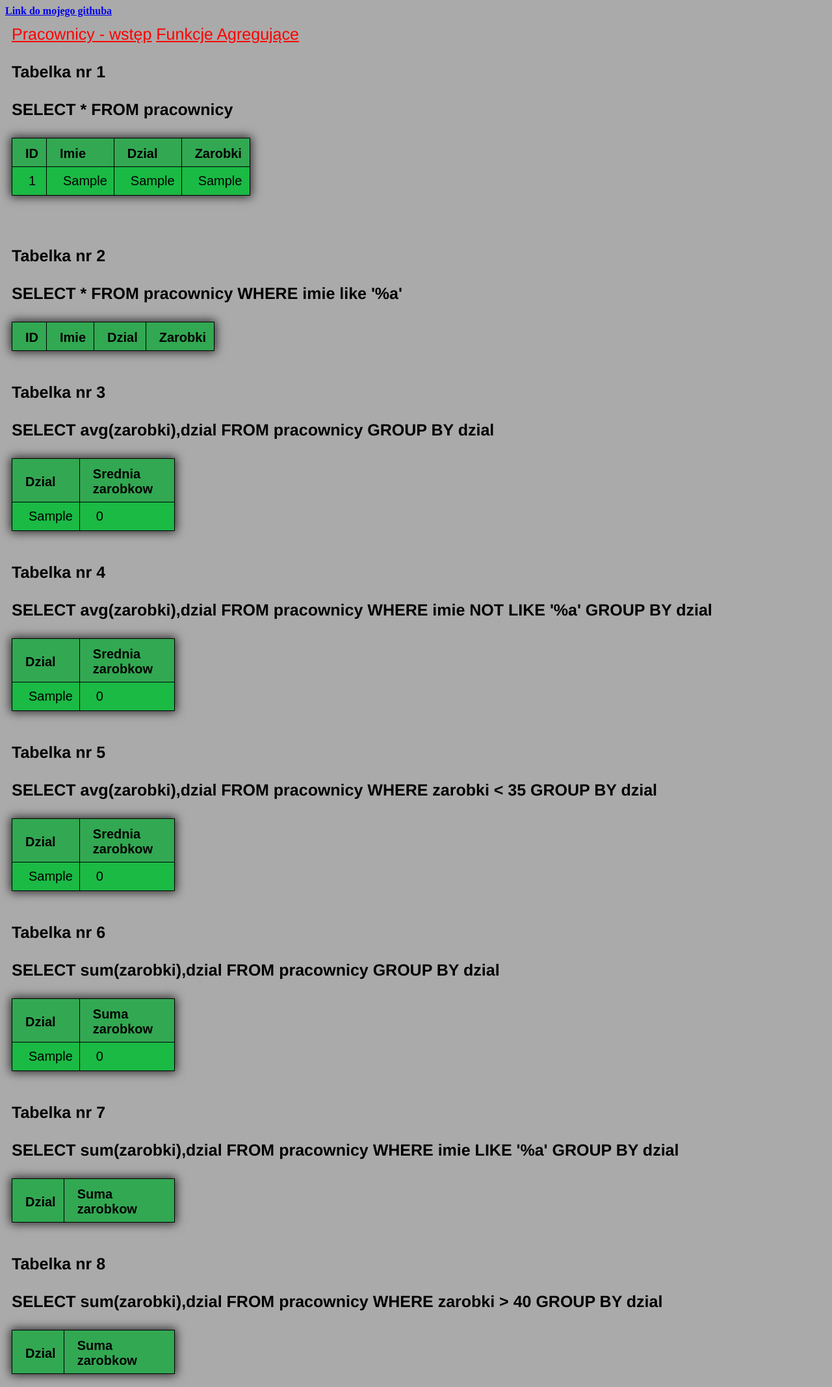
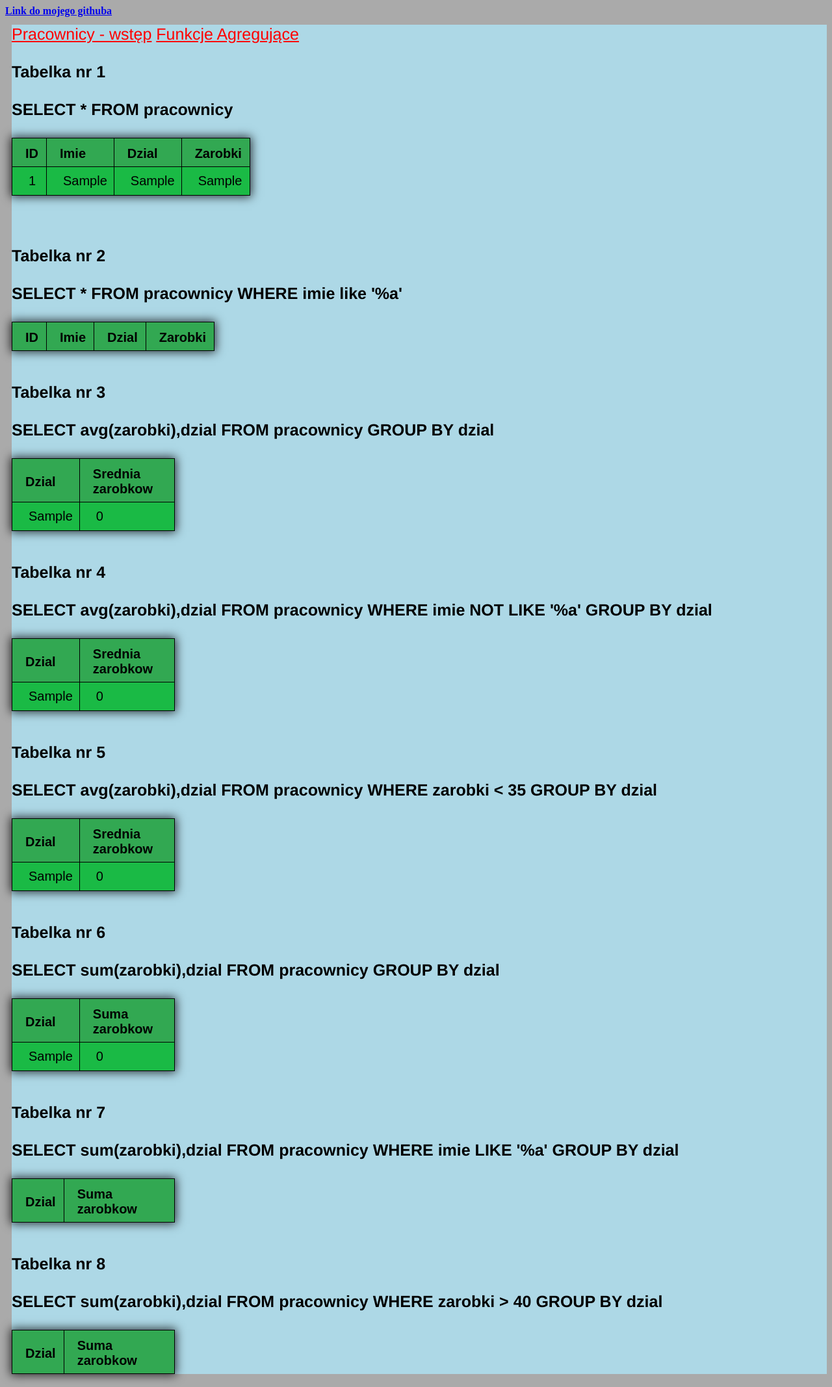
Before and after one commit to wilkdaniel03/PHP-SQL-Wprowadzenie, a PHP site: page / in a window 1280 px wide. Shown: the whole page at 65% size. Run offline with PHP 8.4, Linux system fonts and the light colour scheme; tables that the repository leaves empty or names only in its code hold one stand-in row (values such as "Sample post"); data that the repository does not hold is empty.

Commit message:
Update style.css

```diff
--- a/style.css
+++ b/style.css
@@ -58,7 +58,7 @@ th {
 }
 
 .nav{
-  background-color: light;
+  background-color: lightblue;
 }
 
 .nav-link{
```
